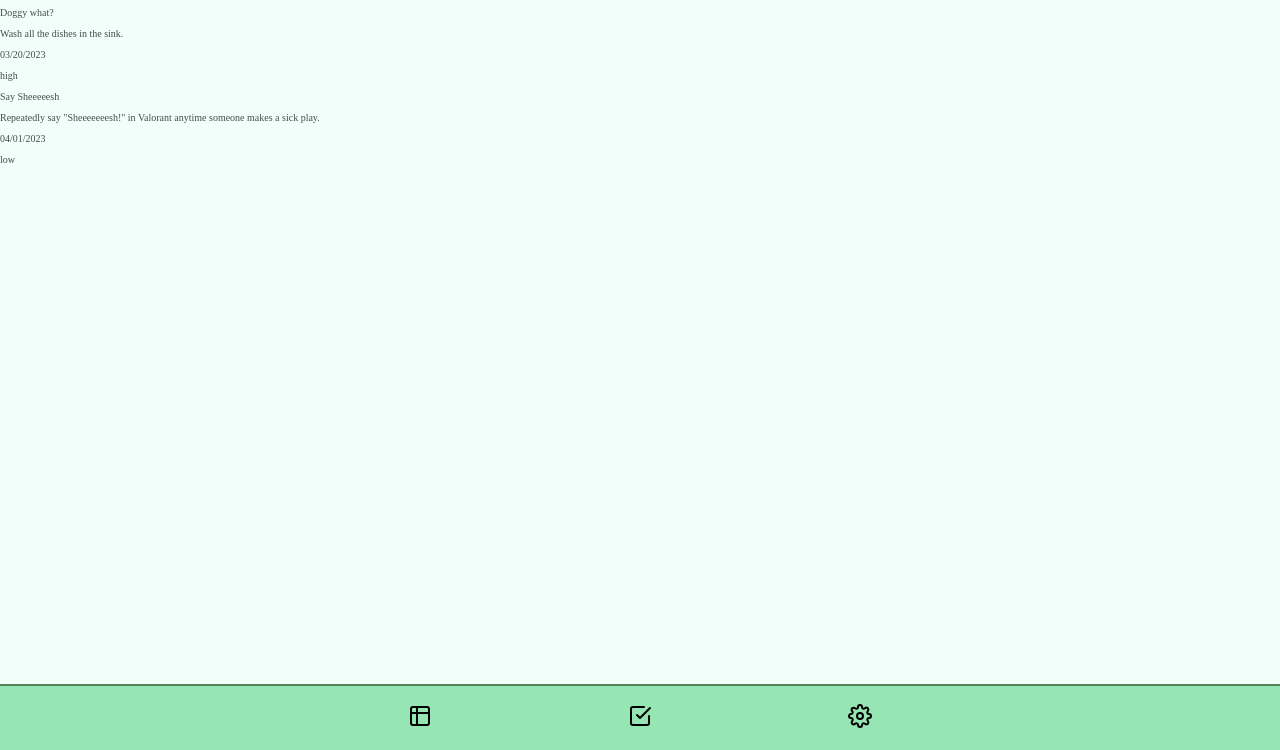
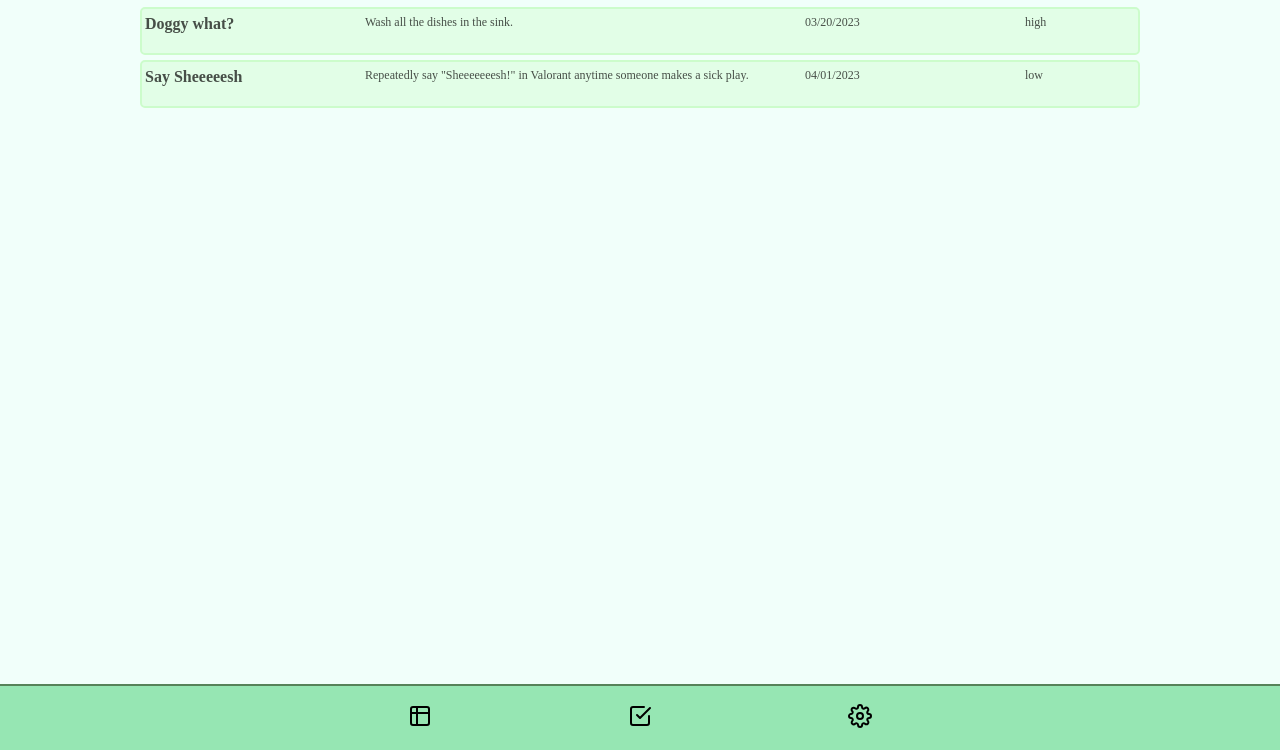
Before and after one commit to jake-abed/to-do-list, a website built with webpack: page dist/index.html in a window 1280 px wide. Shown: the part 50-800 px from the top of the page. Built offline with Linux system fonts and the light colour scheme.

Commit message:
Style toDos in main-content & adjust toDo HTML

```diff
--- a/src/domController.js
+++ b/src/domController.js
@@ -60,10 +60,14 @@ const createToDo = (toDo, targetContainer) => {
 
     toDoWrapper.classList.add('to-do');
     toDoWrapper.setAttribute('id', toDo.uuid);
+    title.classList.add('title');
     title.innerText = toDo.title;
+    description.classList.add('description');
     description.innerText = toDo.desc;
+    dueDate.classList.add('due-date');
     dueDate.innerText = toDo.dueDate;
-    priority.innerText = toDo.priority
+    priority.classList.add('priority');
+    priority.innerText = toDo.priority;
 
     toDoWrapper.appendChild(title);
     toDoWrapper.appendChild(description);
--- a/src/style/global.css
+++ b/src/style/global.css
@@ -2,10 +2,16 @@
     font-size: 10px;
     --mint-cream: #f1fffaff;
     --tea-green: #ccfccbff;
+    --tea-green-clear: #ccfccb69;
     --celadon: #96e6b3ff;
     --fern-green: #568259ff;
     --outer-space: #464e47ff;
     color: var(--outer-space);
+    margin: 0;
+    padding: 0;
+}
+
+p {
     margin: 0;
     padding: 0;
 }
@@ -48,3 +54,36 @@ h1 {
     text-align: center;
     font-size: 2em;
 }
+
+.main-content {
+    display: grid;
+    margin: 0 auto;
+    width: min(1000px, 95dvw);
+    grid-template-rows: 6dvh;
+    grid-auto-rows: 6dvh;
+    padding: 1em;
+    gap: 0.5em;
+}
+
+.to-do {
+    display: grid;
+    padding: .6rem .3rem;
+    background-color: var(--tea-green-clear);
+    border: 0.2rem solid var(--tea-green);
+    border-radius: 0.5rem;
+    grid-template: 1fr / 2fr 4fr 2fr  1fr;
+}
+
+.to-do > .title {
+    font-size: 1.6em;
+    font-weight: 600;
+}
+
+.to-do > .description {
+    font-size: 1.2em;
+    margin: 0;
+}
+
+.to-do > .due-date, .priority {
+    font-size: 1.2em;
+}
--- a/src/toDos.js
+++ b/src/toDos.js
@@ -51,6 +51,10 @@ const importAllToDos = (toDoJsonFile) => {
     return ingestedToDos.map((toDo) => createToDo(toDo.title, toDo.desc, toDo.dueDate,toDo.priority, toDo.completed, toDo.uuid));
 }
 
+/*
+Not sure this is necessary. Review for removal.
+*/
+
 const generateToDoMap = (toDoList, mapKey) => {
     const toDoMap = new Map();
     for (const toDo of toDoList) {
```
Also changed, not shown: dist/main.js.
